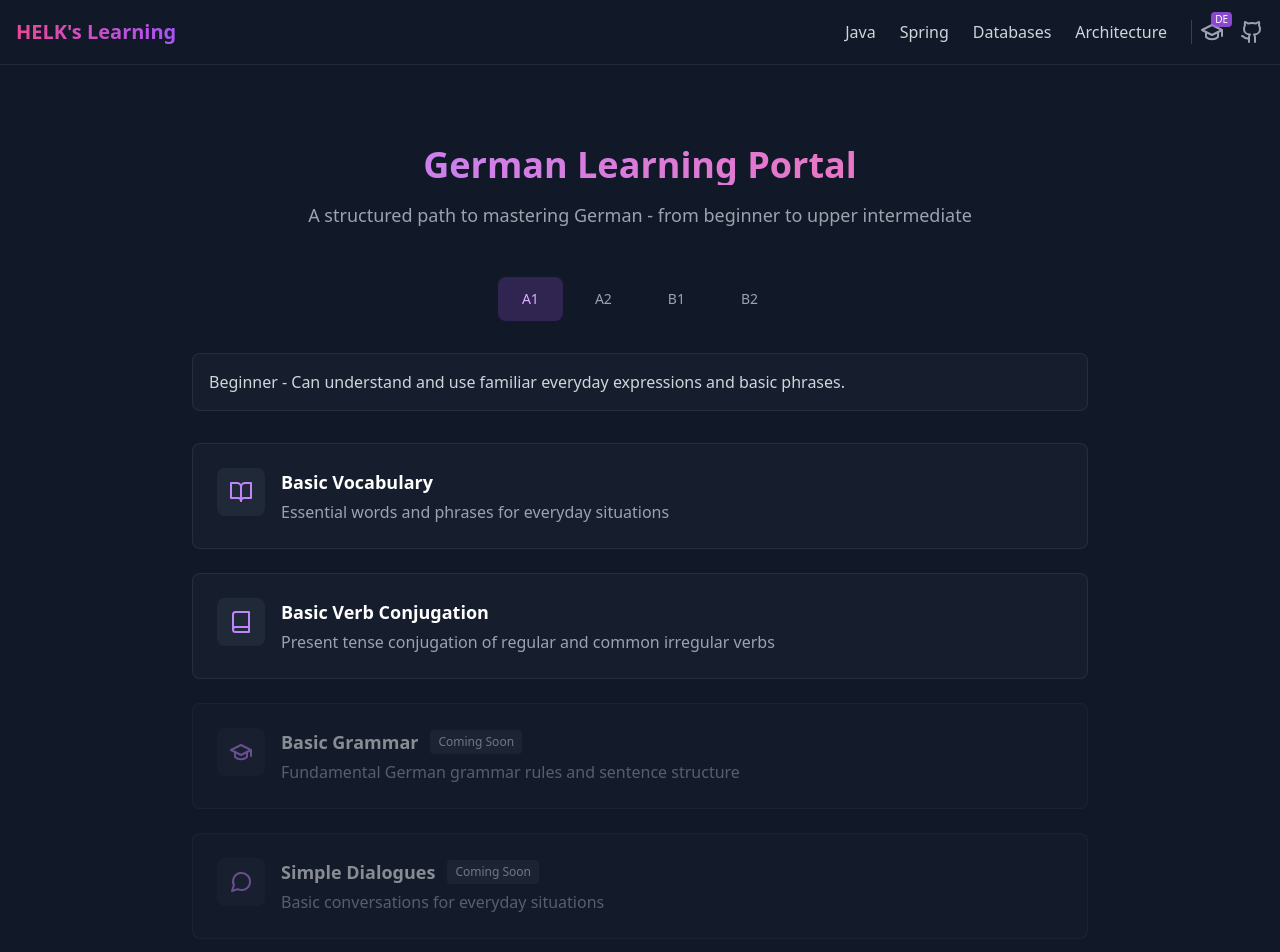
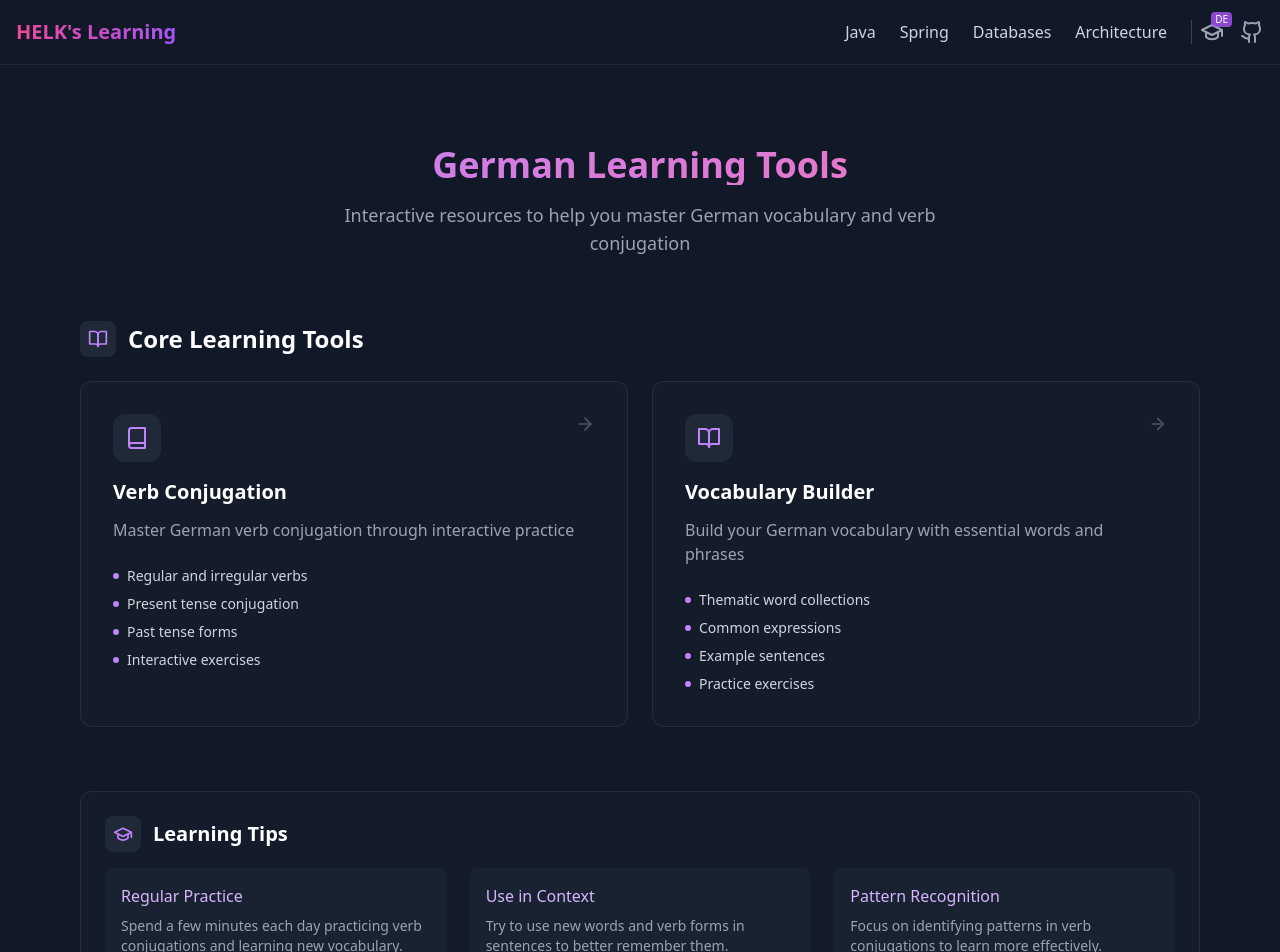
Before and after one commit to Hamza-EL-KHATIB/spring-learning-platform, a React (Create React App) app: page /#/learn/german in a window 1280 px wide. Shown: the top 952 px of the page. Built offline with nearby package versions, Linux system fonts and the light colour scheme.

Commit message:
feat: updates

```diff
--- a/src/App.js
+++ b/src/App.js
@@ -51,13 +51,8 @@ const App = () => {
                 <Routes>
                     <Route path="/" element={<HomePage />} />
 
-                    // In App.js, update your routes:
-                    <Route path="/vocabulary/:level" element={<VocabularyPage />} />
-                    <Route path="/konjugation/:level" element={<KonjugationPage />} />
-                    {/*<Route path="/grammar/:level" element={<GrammarPage />} />*/}
-                    {/*<Route path="/conversation/:level" element={<ConversationPage />} />*/}
-                    {/*<Route path="/reading/:level" element={<ReadingPage />} />*/}
-                    {/*<Route path="/writing/:level" element={<WritingPage />} />*/}
+                    <Route path="/vocabulary" element={<VocabularyPage />} />
+                    <Route path="/konjugation" element={<KonjugationPage />} />
                     <Route path="/learn/german" element={<LearningPortal />} />
 
 
--- a/src/pages/LearningPortal.js
+++ b/src/pages/LearningPortal.js
@@ -1,206 +1,129 @@
-import React, { useState } from 'react';
+import React from 'react';
 import { Link } from 'react-router-dom';
-import { BookOpen, Book, GraduationCap, MessageCircle, FileText, ListChecks } from 'lucide-react';
+import {
+    BookOpen,
+    Book,
+    ArrowRight,
+    BookOpen as Library,
+    GraduationCap
+} from 'lucide-react';
 
-const LevelTab = ({ level, activeLevel, onClick }) => (
-    <button
-        onClick={() => onClick(level)}
-        className={`px-6 py-3 text-sm font-medium rounded-lg transition-all ${
-            activeLevel === level
-                ? 'bg-purple-500/20 text-purple-300'
-                : 'text-gray-400 hover:text-gray-300 hover:bg-gray-800/40'
-        }`}
-    >
-        {level}
-    </button>
-);
-
-const PortalCard = ({ title, description, icon: Icon, path, comingSoon }) => (
-    <Link
-        to={comingSoon ? '#' : path}
-        className={`bg-gray-800/40 rounded-lg p-6 border border-gray-700/50 hover:bg-gray-800/60 transition-all ${
-            comingSoon ? 'cursor-not-allowed opacity-50' : ''
-        }`}
-    >
-        <div className="flex items-start gap-4">
-            <div className="p-3 bg-gray-800 rounded-lg">
+const FeatureCard = ({ title, description, icon: Icon, path, features }) => (
+    <div className="group relative">
+        <Link to={path} className="block h-full">
+            <div className="h-full p-8 bg-gray-800/30 rounded-xl border border-gray-700/50 transition-all duration-300 hover:bg-gray-800/50 hover:border-purple-500/30">
+                <div className="flex items-start justify-between">
+                    <div>
+                        <div className="p-3 inline-flex rounded-xl bg-gray-800 group-hover:bg-gray-900/80 transition-colors mb-4">
                             <Icon className="w-6 h-6 text-purple-400" />
                         </div>
-            <div className="flex-1">
-                <div className="flex items-center gap-3">
-                    <h3 className="text-lg font-semibold text-white">{title}</h3>
-                    {comingSoon && (
-                        <span className="px-2 py-1 text-xs font-medium text-gray-300 bg-gray-500/20 rounded">
-              Coming Soon
-            </span>
-                    )}
+                        <h3 className="text-xl font-semibold text-white mb-3">{title}</h3>
+                        <p className="text-gray-400 mb-6">{description}</p>
+
+                        <div className="space-y-2">
+                            {features.map((feature, idx) => (
+                                <div key={idx} className="flex items-center text-sm text-gray-300">
+                                    <div className="w-1.5 h-1.5 rounded-full bg-purple-400 mr-2" />
+                                    {feature}
                                 </div>
-                <p className="mt-1 text-gray-400">{description}</p>
+                            ))}
+                        </div>
+                    </div>
+                    <ArrowRight className="w-5 h-5 text-gray-600 group-hover:text-purple-400 transition-colors" />
                 </div>
             </div>
         </Link>
+        <div className="absolute inset-x-0 bottom-0 h-[2px] bg-gradient-to-r from-purple-500/0 via-purple-500/50 to-purple-500/0 opacity-0 group-hover:opacity-100 transition-opacity" />
+    </div>
 );
 
-const LevelContent = ({ level }) => {
-    const content = {
-        'A1': [
+const ResourcesSection = ({ title, resources }) => (
+    <div className="mb-12">
+        <div className="flex items-center gap-3 mb-6">
+            <div className="p-2 bg-gray-800 rounded-lg">
+                <Library className="w-5 h-5 text-purple-400" />
+            </div>
+            <h2 className="text-2xl font-semibold text-white">{title}</h2>
+        </div>
+        <div className="grid grid-cols-1 md:grid-cols-2 gap-6">
+            {resources.map((resource, idx) => (
+                <FeatureCard key={idx} {...resource} />
+            ))}
+        </div>
+    </div>
+);
+
+const LearningPortal = () => {
+    const mainResources = [
         {
-                title: "Basic Vocabulary",
-                description: "Essential words and phrases for everyday situations",
-                icon: BookOpen,
-                path: "/vocabulary/a1"
+            title: "Verb Conjugation",
+            description: "Master German verb conjugation through interactive practice",
+            icon: Book,
+            path: "/konjugation",
+            features: [
+                "Regular and irregular verbs",
+                "Present tense conjugation",
+                "Past tense forms",
+                "Interactive exercises"
+            ]
         },
         {
-                title: "Basic Verb Conjugation",
-                description: "Present tense conjugation of regular and common irregular verbs",
-                icon: Book,
-                path: "/konjugation/a1"
-            },
-            {
-                title: "Basic Grammar",
-                description: "Fundamental German grammar rules and sentence structure",
-                icon: GraduationCap,
-                path: "/grammar/a1",
-                comingSoon: true
-            },
-            {
-                title: "Simple Dialogues",
-                description: "Basic conversations for everyday situations",
-                icon: MessageCircle,
-                path: "/conversation/a1",
-                comingSoon: true
+            title: "Vocabulary Builder",
+            description: "Build your German vocabulary with essential words and phrases",
+            icon: BookOpen,
+            path: "/vocabulary",
+            features: [
+                "Thematic word collections",
+                "Common expressions",
+                "Example sentences",
+                "Practice exercises"
+            ]
         }
-        ],
-        'A2': [
-            {
-                title: "Intermediate Vocabulary",
-                description: "Expanded vocabulary for more complex situations",
-                icon: BookOpen,
-                path: "/vocabulary/a2",
-                comingSoon: true
-            },
-            {
-                title: "Past Tense & Future",
-                description: "Perfect and future tense conjugations",
-                icon: Book,
-                path: "/konjugation/a2",
-                comingSoon: true
-            },
-            {
-                title: "Advanced Grammar",
-                description: "Intermediate grammar concepts including cases and word order",
-                icon: GraduationCap,
-                path: "/grammar/a2",
-                comingSoon: true
-            }
-        ],
-        'B1': [
-            {
-                title: "Advanced Vocabulary",
-                description: "Complex vocabulary for expressing opinions and abstract concepts",
-                icon: BookOpen,
-                path: "/vocabulary/b1",
-                comingSoon: true
-            },
-            {
-                title: "Complex Verb Forms",
-                description: "Subjunctive and passive voice",
-                icon: Book,
-                path: "/konjugation/b1",
-                comingSoon: true
-            },
-            {
-                title: "Reading Comprehension",
-                description: "Intermediate texts with exercises",
-                icon: FileText,
-                path: "/reading/b1",
-                comingSoon: true
-            }
-        ],
-        'B2': [
-            {
-                title: "Professional Vocabulary",
-                description: "Business and academic vocabulary",
-                icon: BookOpen,
-                path: "/vocabulary/b2",
-                comingSoon: true
-            },
-            {
-                title: "Advanced Writing",
-                description: "Essay writing and formal correspondence",
-                icon: FileText,
-                path: "/writing/b2",
-                comingSoon: true
-            },
-            {
-                title: "Complex Grammar",
-                description: "Advanced grammatical structures and exceptions",
-                icon: GraduationCap,
-                path: "/grammar/b2",
-                comingSoon: true
-            }
-        ]
-    };
+    ];
 
     return (
-        <div className="grid gap-6">
-            {content[level].map((item, index) => (
-                <PortalCard key={index} {...item} />
-            ))}
-        </div>
-    );
-};
-
-const LevelDescription = ({ level }) => {
-    const descriptions = {
-        'A1': "Beginner - Can understand and use familiar everyday expressions and basic phrases.",
-        'A2': "Elementary - Can communicate in simple and routine tasks requiring direct exchange of information.",
-        'B1': "Intermediate - Can deal with most situations likely to arise while travelling in German-speaking areas.",
-        'B2': "Upper Intermediate - Can interact with a degree of fluency and spontaneity with native speakers."
-    };
-
-    return (
-        <div className="mb-8 p-4 bg-gray-800/40 rounded-lg border border-gray-700/50">
-            <p className="text-gray-300">{descriptions[level]}</p>
-        </div>
-    );
-};
-
-const LearningPortal = () => {
-    const [activeLevel, setActiveLevel] = useState('A1');
-    const levels = ['A1', 'A2', 'B1', 'B2'];
-
-    return (
-        <div className="min-h-screen bg-gray-900 py-12">
-            <div className="container mx-auto px-4">
-                {/* Header */}
-                <div className="max-w-3xl mx-auto text-center mb-12">
-                    <h1 className="text-4xl font-bold text-transparent bg-clip-text bg-gradient-to-r from-purple-400 to-pink-400 mb-4">
-                        German Learning Portal
+        <div className="min-h-screen bg-gradient-to-b from-gray-900 to-gray-900">
+            <div className="max-w-6xl mx-auto px-4 py-12">
+                {/* Hero Section */}
+                <div className="text-center mb-16">
+                    <h1 className="text-4xl font-bold bg-clip-text text-transparent bg-gradient-to-r from-purple-400 to-pink-400 mb-4">
+                        German Learning Tools
                     </h1>
-                    <p className="text-gray-400 text-lg">
-                        A structured path to mastering German - from beginner to upper intermediate
+                    <p className="text-gray-400 text-lg max-w-2xl mx-auto">
+                        Interactive resources to help you master German vocabulary and verb conjugation
                     </p>
                 </div>
 
-                {/* Level Selection */}
-                <div className="max-w-4xl mx-auto">
-                    <div className="flex justify-center space-x-2 mb-8">
-                        {levels.map(level => (
-                            <LevelTab
-                                key={level}
-                                level={level}
-                                activeLevel={activeLevel}
-                                onClick={setActiveLevel}
+                {/* Main Resources */}
+                <ResourcesSection
+                    title="Core Learning Tools"
+                    resources={mainResources}
                 />
-                        ))}
+
+                {/* Tips Section */}
+                <div className="mt-16">
+                    <div className="p-6 bg-gray-800/30 rounded-xl border border-gray-700/50">
+                        <div className="flex items-center gap-3 mb-4">
+                            <div className="p-2 bg-gray-800 rounded-lg">
+                                <GraduationCap className="w-5 h-5 text-purple-400" />
                             </div>
-
-                    {/* Level Description */}
-                    <LevelDescription level={activeLevel} />
-
-                    {/* Content Grid */}
-                    <LevelContent level={activeLevel} />
+                            <h2 className="text-xl font-semibold text-white">Learning Tips</h2>
+                        </div>
+                        <div className="grid grid-cols-1 md:grid-cols-2 lg:grid-cols-3 gap-6">
+                            <div className="p-4 bg-gray-800/50 rounded-lg">
+                                <h3 className="text-purple-300 font-medium mb-2">Regular Practice</h3>
+                                <p className="text-gray-400 text-sm">Spend a few minutes each day practicing verb conjugations and learning new vocabulary.</p>
+                            </div>
+                            <div className="p-4 bg-gray-800/50 rounded-lg">
+                                <h3 className="text-purple-300 font-medium mb-2">Use in Context</h3>
+                                <p className="text-gray-400 text-sm">Try to use new words and verb forms in sentences to better remember them.</p>
+                            </div>
+                            <div className="p-4 bg-gray-800/50 rounded-lg">
+                                <h3 className="text-purple-300 font-medium mb-2">Pattern Recognition</h3>
+                                <p className="text-gray-400 text-sm">Focus on identifying patterns in verb conjugations to learn more effectively.</p>
+                            </div>
+                        </div>
+                    </div>
                 </div>
             </div>
         </div>
```
Lines whose indentation alone changed are shown as unchanged.
